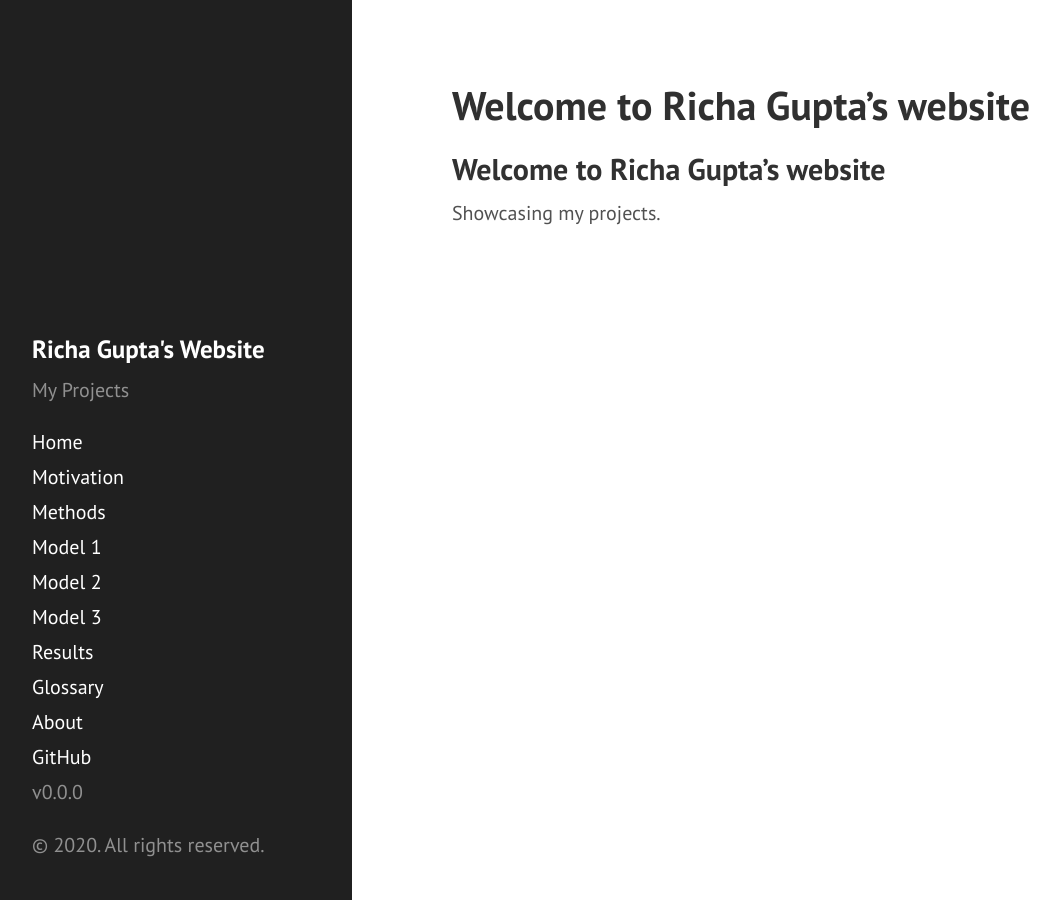
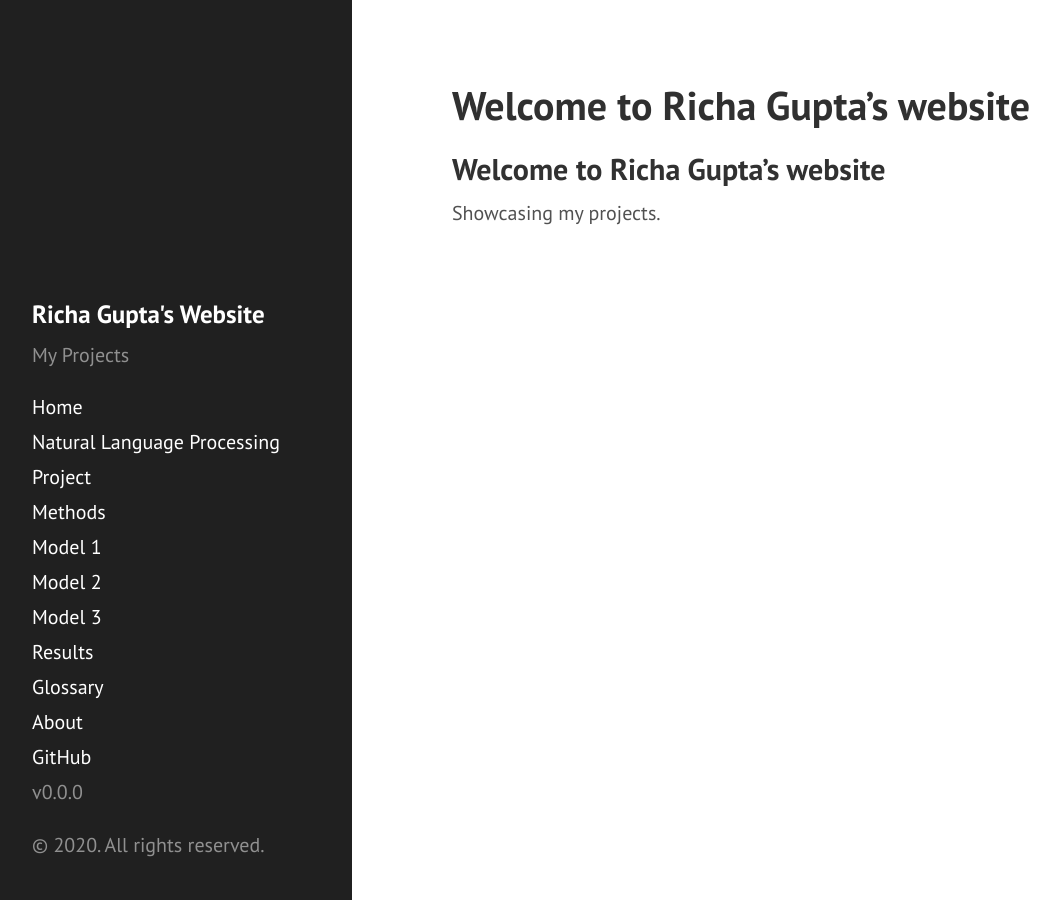
Before and after one commit to richagupta0211/projects, a Jekyll site: the page built from index.md, in a window 1280 px wide. Shown: the whole page, without its empty margins (8-1068 px from the left). Built offline with Jekyll 4.4.1, drawn with Linux system fonts in a browser that asks for light colours; our own code applies the rules of GitHub Pages for plain Markdown files.

Commit message:
Added page for NLP

```diff
--- a/_includes/sidebar.html
+++ b/_includes/sidebar.html
@@ -11,7 +11,7 @@
 
     <nav class="sidebar-nav">
       <a class="sidebar-nav-item{% if page.url == site.baseurl %} active{% endif %}" href="{{ site.baseurl }}">Home</a>
-      <a class="sidebar-nav-item {% if page.url == node.url %} active{% endif %}" href="{{ '/motivation' | prepend: site.baseurl }}">Motivation</a>
+      <a class="sidebar-nav-item {% if page.url == node.url %} active{% endif %}" href="{{ '/Natural Language Processing Project' | prepend: site.baseurl }}">Natural Language Processing Project</a>
       <a class="sidebar-nav-item {% if page.url == node.url %} active{% endif %}" href="{{ '/methods' | prepend: site.baseurl }}">Methods</a>
       <a class="sidebar-nav-item {% if page.url == node.url %} active{% endif %}" href="{{ '/models' | prepend: site.baseurl }}">Model 1</a>
       <a class="sidebar-nav-item {% if page.url == node.url %} active{% endif %}" href="{{ '/model2' | prepend: site.baseurl }}">Model 2</a>
```
